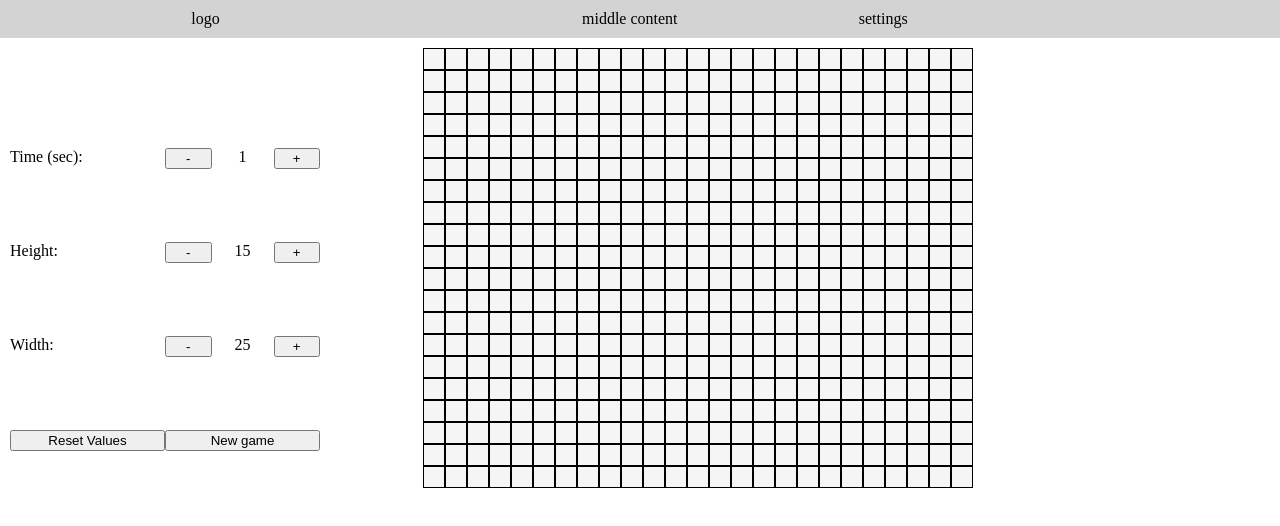
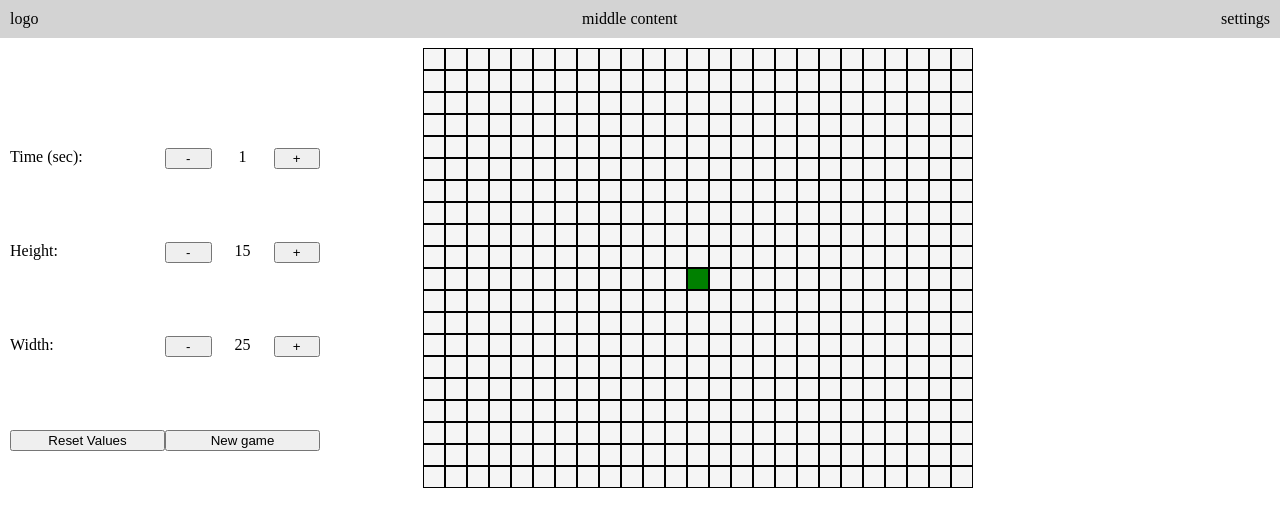
Before and after one commit to raujimenez/EchoSnake, a React (Create React App) app: page / in a window 1280 px wide. Shown: the top 526 px of the page. Built offline with nearby package versions, Linux system fonts and the light colour scheme.

Commit message:
added method to auto update position of snake

```diff
--- a/src/components/GameBoard.jsx
+++ b/src/components/GameBoard.jsx
@@ -1,4 +1,4 @@
-import React, {useContext} from 'react';
+import React, {useState, useContext} from 'react';
 import GameInfoContext from '../context/GameInfoContext.jsx';
 import GridPoint from './GridPoint.jsx';
 
@@ -7,12 +7,13 @@ import './styles/GameBoard.css'
 
 function GameBoard(props) {
     const {timeHook, heightHook, widthHook} = useContext(GameInfoContext);
-    // generate 2d array of gridpoints
+
+    // generate 2d array of empty gridpoints
     const board = [];
     for (let i = 0; i < heightHook[0]; i++) {
         board[i] = []
         for (let j = 0; j < widthHook[0]; j++) {
-            board[i][j] = (<GridPoint row={i + 1} column={j + 1}/>)
+            board[i][j] = (<GridPoint row={i + 1} column={j + 1} body={false} fruit={false} />)
         }
     }
 
@@ -22,6 +23,20 @@ function GameBoard(props) {
         gridTemplateColumns: `${widthHook[0]}`
     }
 
+    // start in the middle
+    const midpointX = Math.floor(widthHook[0] / 2);
+    const midpointY = Math.floor(heightHook[0] / 2);
+    const [bodyPoints, setBodyPoints] = useState([[midpointX, midpointY]])
+
+    // update board to reflect body state
+    for (let bodyPoint of bodyPoints) {
+        const pointX = bodyPoint[0];
+        const pointY = bodyPoint[1];
+        board[pointY][pointX] = (<GridPoint row={pointY + 1} column={pointX + 1} body={true} fruit={false} />)
+    }
+
+
+
     return (
         <div className='GameBoard' style={gameBoardStyles}>
             {board}
--- a/src/components/GridPoint.jsx
+++ b/src/components/GridPoint.jsx
@@ -3,14 +3,17 @@ import React from 'react';
 function GridPoint(props) {
     const row = props.row;
     const col = props.column;
+    const containsBody = props.body;
+    const containsFruit = props.fruit;
 
     const GridPointStyles = {
         gridRow: row,
         gridColumn: col,
         padding: '10px',
-        backgroundColor: 'whitesmoke',
+        backgroundColor: containsBody ? 'green' : 'whitesmoke',
         borderStyle: 'solid',
         borderWidth: '0.1px'
+
     }
 
     return (
--- a/src/components/styles/HeaderBar.css
+++ b/src/components/styles/HeaderBar.css
@@ -11,7 +11,7 @@
 .logoIcon {
     grid-row: 1;
     grid-column: 1;
-    justify-self: center;
+    justify-self: start;
 }
 
 .middleContent {
@@ -20,8 +20,8 @@
     justify-self: center;
 }
 
-.settingHeader {
+.headerSettings {
     grid-row: 1;
     grid-column: 3;
-    justify-self: center;
+    justify-self: end;
 }
```
